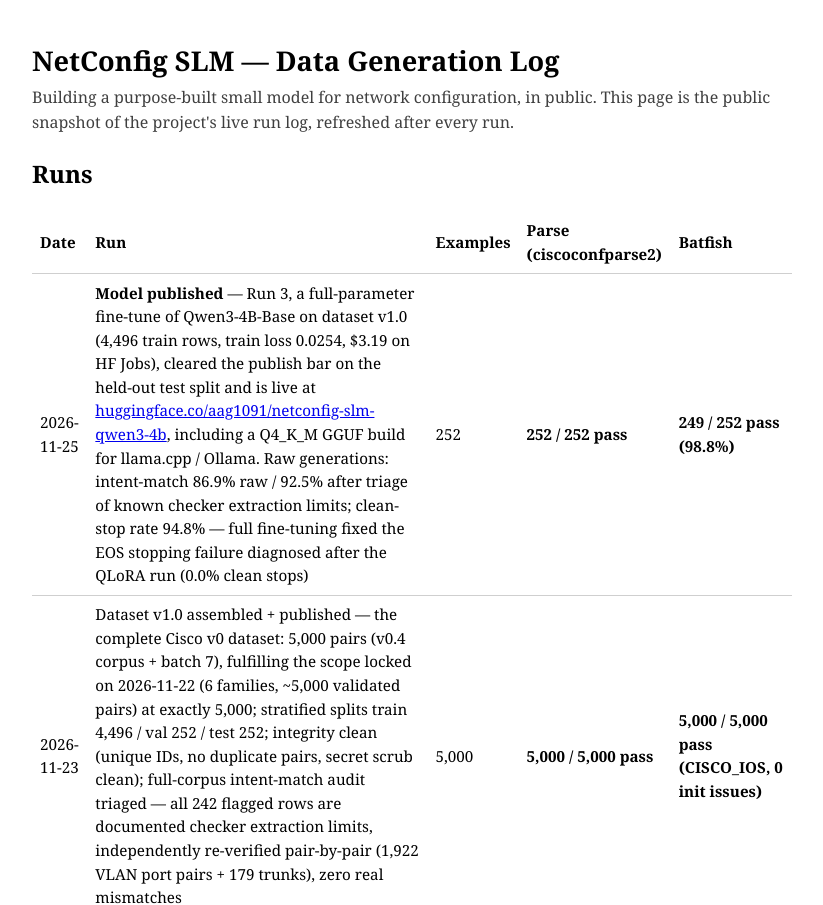
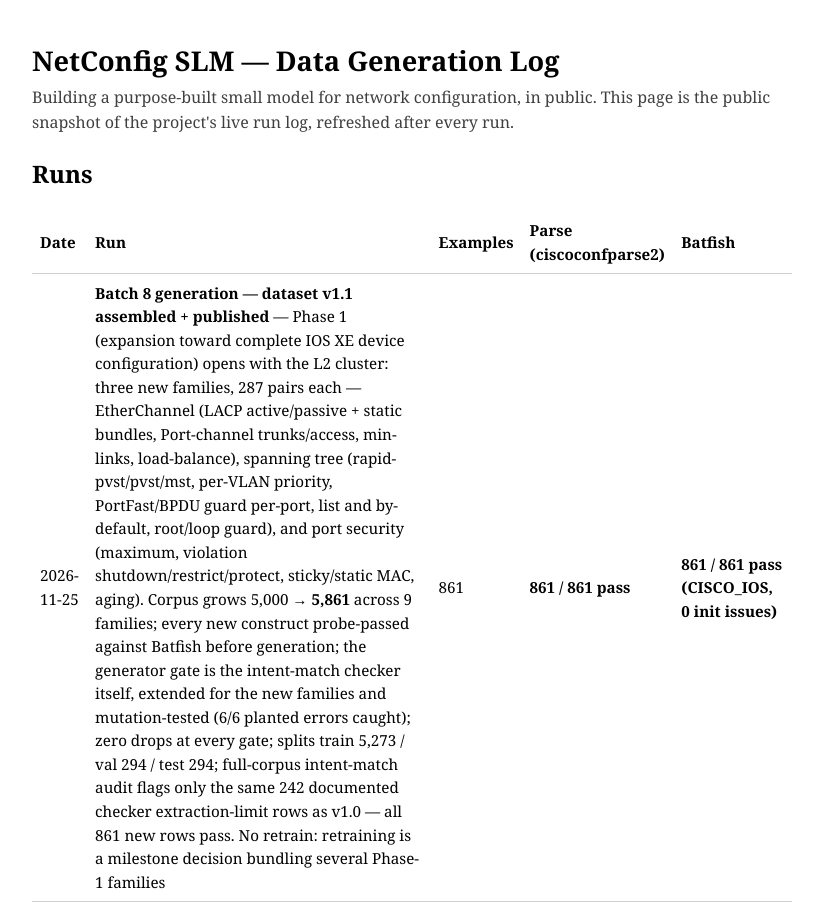
Before and after one commit to aag1091-alt/slm, a plain HTML site: page index.html in a window 1280 px wide. Shown: the top 905 px of the page, without its empty margins (228-1051 px from the left). Drawn offline with Linux system fonts and the light colour scheme.

Commit message:
Log batch 8 / dataset v1.1 (Phase 1 L2 cluster, corpus 5,861)

```diff
--- a/index.html
+++ b/index.html
@@ -24,6 +24,13 @@
 <h2>Runs</h2>
 <table>
   <tr><th>Date</th><th>Run</th><th>Examples</th><th>Parse (ciscoconfparse2)</th><th>Batfish</th></tr>
+  <tr>
+    <td>2026-11-25</td>
+    <td><strong>Batch 8 generation — dataset v1.1 assembled + published</strong> — Phase 1 (expansion toward complete IOS XE device configuration) opens with the L2 cluster: three new families, 287 pairs each — EtherChannel (LACP active/passive + static bundles, Port-channel trunks/access, min-links, load-balance), spanning tree (rapid-pvst/pvst/mst, per-VLAN priority, PortFast/BPDU guard per-port, list and by-default, root/loop guard), and port security (maximum, violation shutdown/restrict/protect, sticky/static MAC, aging). Corpus grows 5,000 → <strong>5,861</strong> across 9 families; every new construct probe-passed against Batfish before generation; the generator gate is the intent-match checker itself, extended for the new families and mutation-tested (6/6 planted errors caught); zero drops at every gate; splits train 5,273 / val 294 / test 294; full-corpus intent-match audit flags only the same 242 documented checker extraction-limit rows as v1.0 — all 861 new rows pass. No retrain: retraining is a milestone decision bundling several Phase-1 families</td>
+    <td>861</td>
+    <td class="pass">861 / 861 pass</td>
+    <td class="pass">861 / 861 pass (CISCO_IOS, 0 init issues)</td>
+  </tr>
   <tr>
     <td>2026-11-25</td>
     <td><strong>Model published</strong> — Run 3, a full-parameter fine-tune of Qwen3-4B-Base on dataset v1.0 (4,496 train rows, train loss 0.0254, $3.19 on HF Jobs), cleared the publish bar on the held-out test split and is live at <a href="https://huggingface.co/aag1091/netconfig-slm-qwen3-4b">huggingface.co/aag1091/netconfig-slm-qwen3-4b</a>, including a Q4_K_M GGUF build for llama.cpp / Ollama. Raw generations: intent-match 86.9% raw / 92.5% after triage of known checker extraction limits; clean-stop rate 94.8% — full fine-tuning fixed the EOS stopping failure diagnosed after the QLoRA run (0.0% clean stops)</td>
@@ -134,13 +141,15 @@
 <h2>Totals</h2>
 <table>
   <tr><th>Validated examples</th><th>v0 target</th><th>Families</th></tr>
-  <tr><td>5,000</td><td>~5,000 pairs — reached (v1.0 complete)</td><td>VLAN/L2 · trunk/SVI · static routing · OSPF · BGP · interface/mgmt</td></tr>
+  <tr><td>5,861</td><td>~5,000 pairs — reached (v1.0 complete); Phase 1 expansion under way (v1.1)</td><td>VLAN/L2 · trunk/SVI · static routing · OSPF · BGP · interface/mgmt · EtherChannel · spanning tree · port security</td></tr>
 </table>
 
 <p class="note">Status: v0 scope locked on 2026-11-22 (6 families, ~5,000 validated pairs, Qwen3-4B fine-tune first). <strong>Dataset v1.0 published 2026-11-23 — the Cisco v0 dataset is complete:</strong> 5,000 validated pairs (train 4,496 / val 252 / test 252) at <a href="https://huggingface.co/datasets/aag1091/netconfig-slm-dataset">huggingface.co/datasets/aag1091/netconfig-slm-dataset</a>; Cisco dataset growth stops here. <strong>QLoRA smoke train completed 2026-11-23:</strong> train loss 0.379; fine-tuned coverage 0.983 vs base 0.706 on the held-out test split, but the raw generations do not stop after one config (Batfish 0/60 raw, 60/60 for the first configs alone; intent-match 33/60 raw). <strong>Full QLoRA retrain on v1.0 completed 2026-11-23:</strong> train loss 0.045; fine-tuned coverage 0.986 vs base 0.699 — but stopped_cleanly 0.0%, so the stopping fix did not take effect in generation. Raw generations scored at home: parse 100%, Batfish 7/252 (2.8%), intent-match 73.4% raw / 78.6% triaged. <strong>Publish bar missed on both counts (Batfish ≥95%, intent-match ≥90%) — nothing published.</strong> A Q4_K_M GGUF of the merged model was built for manual testing, with a held-out test pack. Next: diagnose why the EOS fix failed before any retrain.</p>
 
 <p class="note"><strong>Update 2026-11-25 — publish bar cleared, v0 model published.</strong> The stopping failure was diagnosed to the frozen, tied lm_head/embedding row for the EOS token under QLoRA (the EOS position received no effective gradient); a sub-$1 probe loop exhausted the LoRA-family fixes, and a full-parameter fine-tune (Run 3) fixed stopping as diagnosed: 94.8% clean stops, parse 100%, Batfish 98.8%, intent-match 92.5% triaged on the held-out test split — both legs of the bar (Batfish ≥95%, intent-match ≥90%) cleared. The model is public at <a href="https://huggingface.co/aag1091/netconfig-slm-qwen3-4b">huggingface.co/aag1091/netconfig-slm-qwen3-4b</a> with its full evaluation card and a Q4_K_M GGUF build.</p>
 
+<p class="note"><strong>Update 2026-11-25 — Phase 1 expansion started; dataset v1.1 published.</strong> The corpus grows past the completed v0 scope for the first time: batch 8 adds the L2 cluster — EtherChannel, spanning tree, and port security, 287 validated pairs each — for <strong>5,861 examples across 9 families</strong> at <a href="https://huggingface.co/datasets/aag1091/netconfig-slm-dataset">huggingface.co/datasets/aag1091/netconfig-slm-dataset</a> (train 5,273 / val 294 / test 294). Zero rows dropped at any gate (dedupe, intent-match, parse, Batfish). Next per the Phase 1 plan: ACLs, NAT/PAT and HSRP (batch 9), then advanced routing and services (batch 10), then full-device composition. The published model remains the v1.0 full fine-tune; the next retrain bundles several Phase-1 families.</p>
+
 <p class="note">Every dataset example must pass two rungs before it counts: a syntax parse, then Batfish semantic validation. Background: <a href="https://avinashgosavi.com/post/building-a-purpose-built-small-model-the-prework/">Building a purpose-built small model: the prework</a>.</p>
 </body>
 </html>
```
